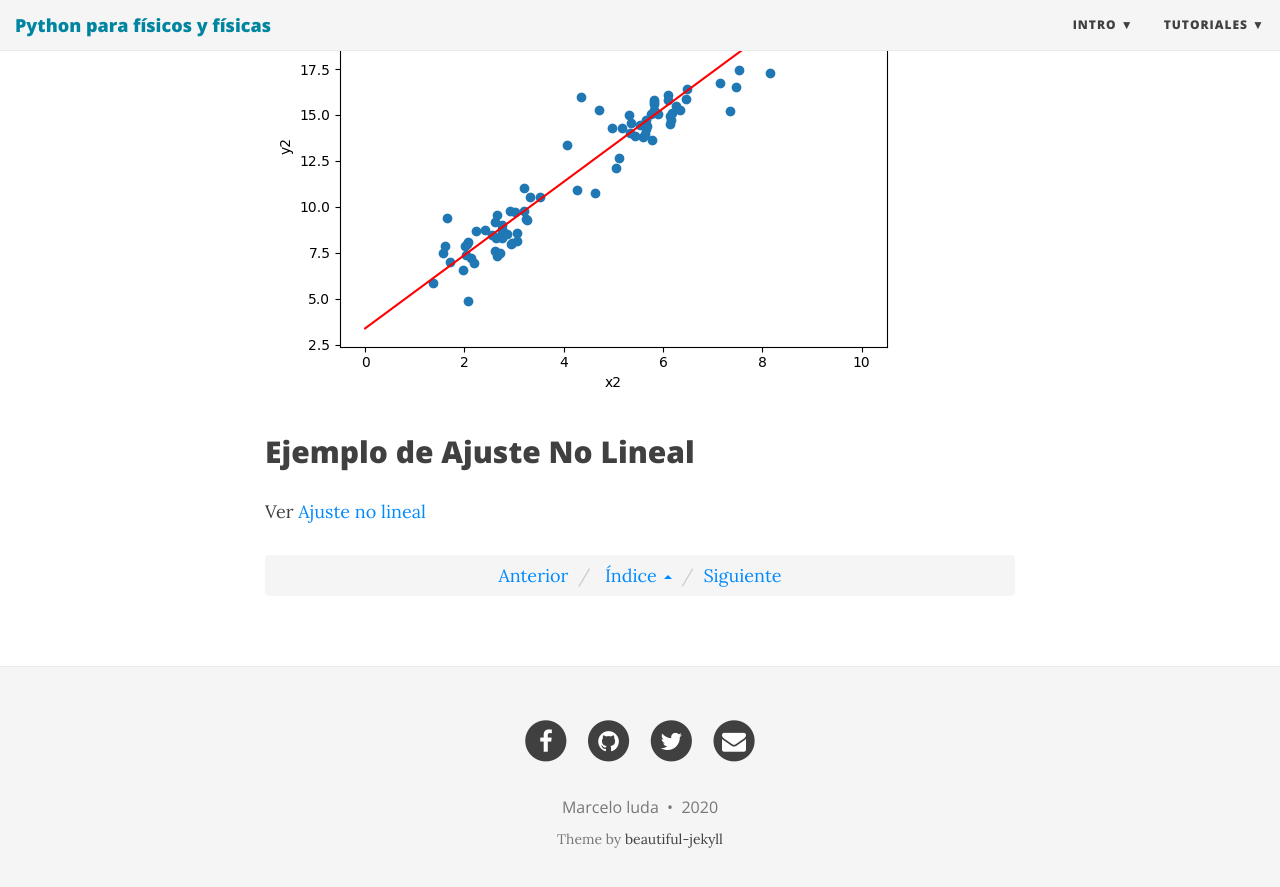
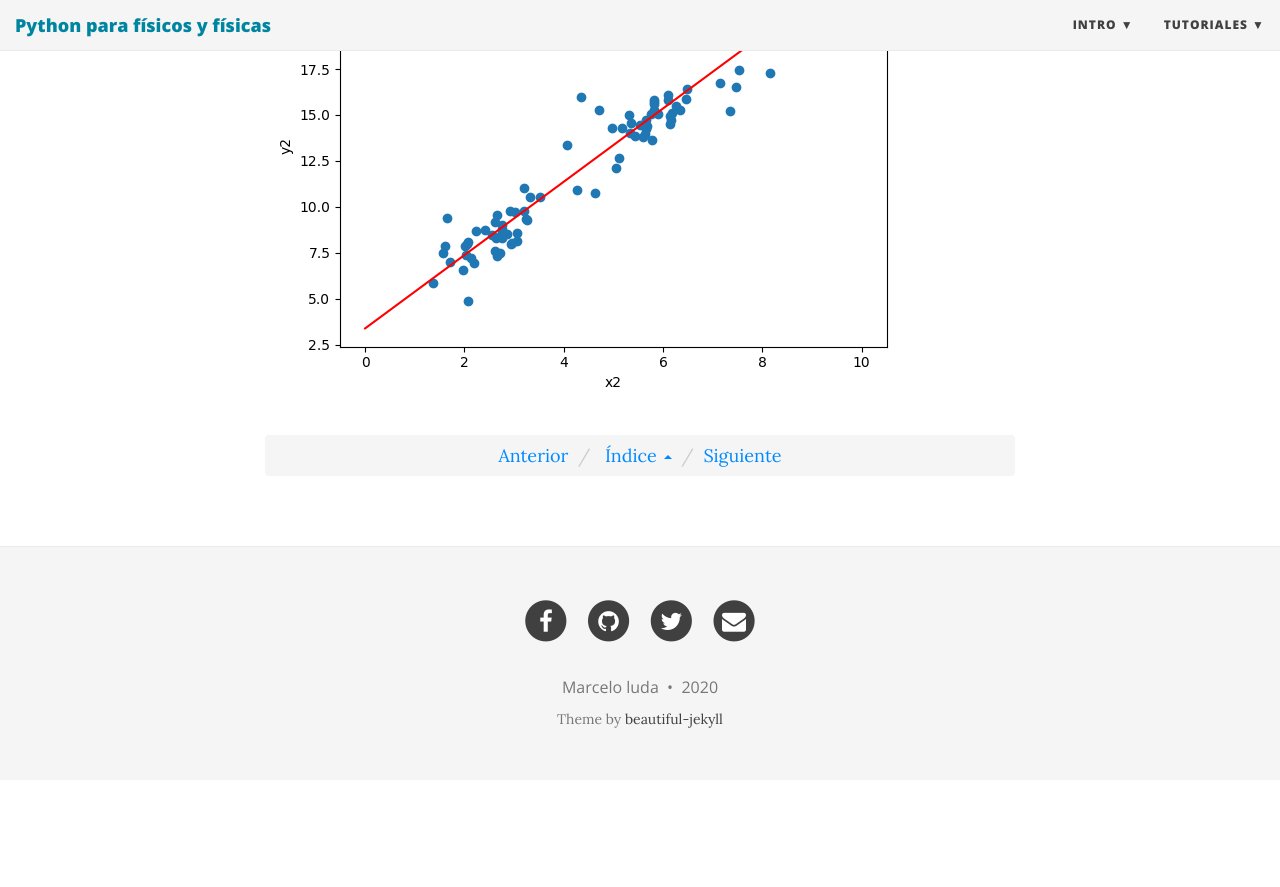
Before and after one commit to marceluda/python-para-fisicos, a Jekyll site: the page built from tuto/labo2/02_intro_analisis.md, in a window 1280 px wide and 900 px high, scrolled down 14081 px. Shown: the top 887 px of the window. Built offline with Jekyll 4.4.1, drawn with Linux system fonts in a browser that asks for light colours; nearby versions of some CDN libraries; formulas are drawn with MathJax 3; after the commit the page ends 14861 px from its top, so only the background shows below that.

Commit message:
borrar el viejo pie de analisis no lineal

```diff
--- a/tuto/labo2/02_intro_analisis.md
+++ b/tuto/labo2/02_intro_analisis.md
@@ -428,9 +428,6 @@ for i,param in enumerate(popt):
 ![grafico](02_08_ajuste_lineal.png "grafico")
 
 
-## Ejemplo de Ajuste No Lineal
-
-Ver [Ajuste no lineal](https://marceluda.github.io/python-para-fisicos/tuto/analisis/ajuste-no-lineal/)
 
 
 
```
